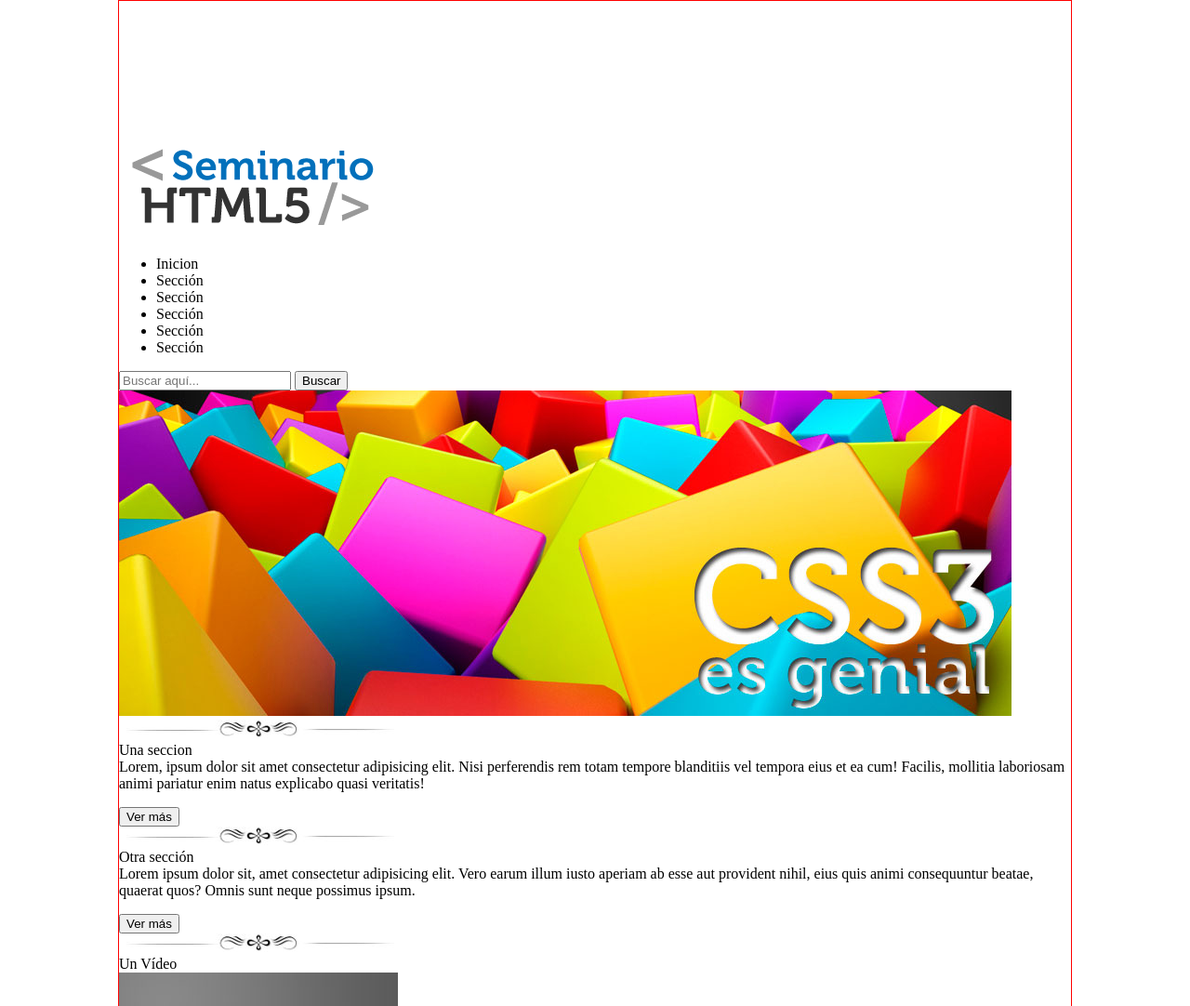
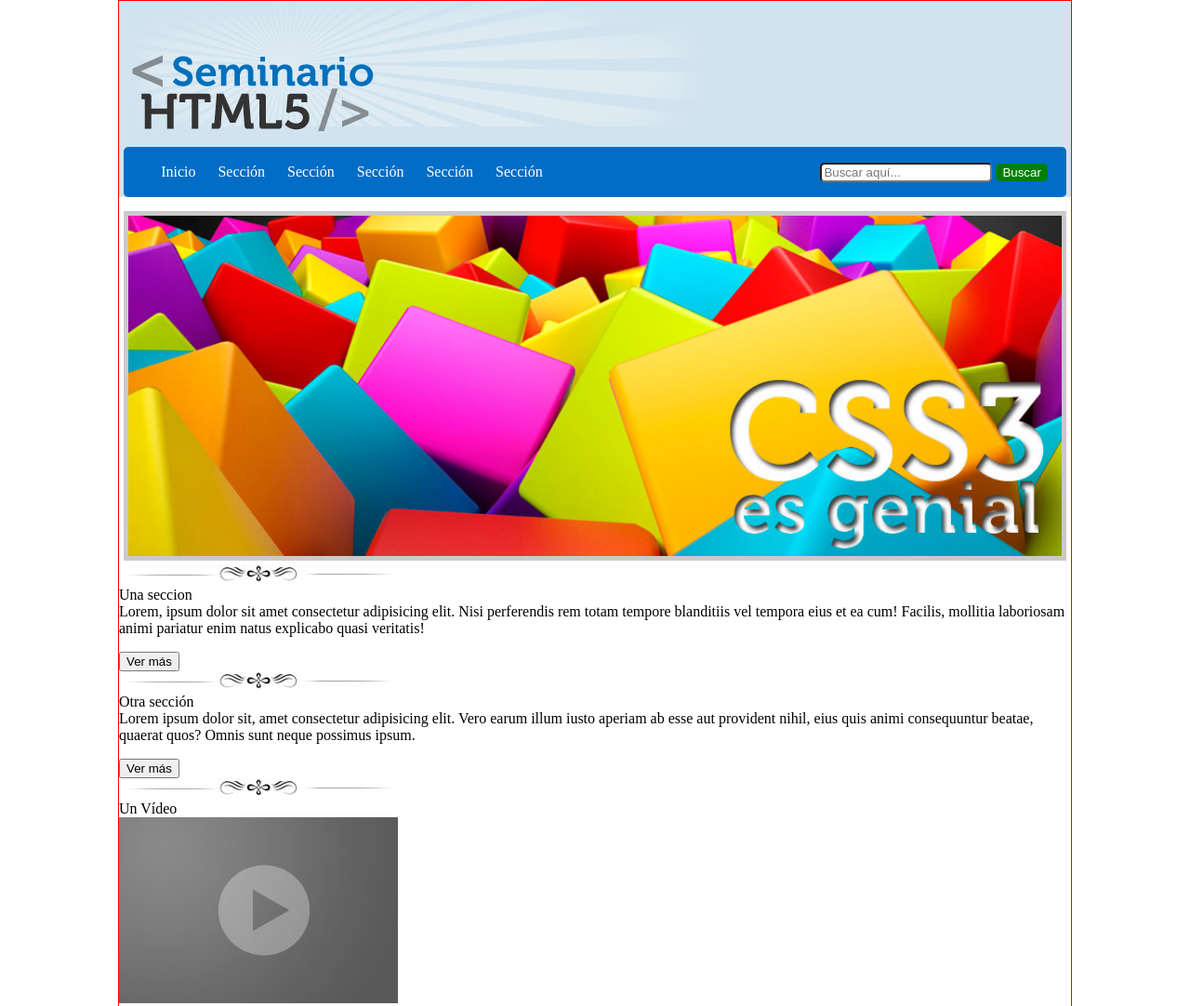
Before and after one commit to DavidRicardoZ/pw10112233, a plain HTML site: page practica01css/index.html in a window 1280 px wide. Shown: the top 1082 px of the page at 93% size. Drawn offline with Linux system fonts and the light colour scheme.

Commit message:
Practica estilos

```diff
--- a/practica01css/css/estilos.css
+++ b/practica01css/css/estilos.css
@@ -3,5 +3,48 @@ body{
     font-size: 16px;    /*1em*/
     margin: 0px auto;
     max-width: 1024px;
+}
+header{
+    background: #d1e3ee;
+}
+header nav{
+    background: #026dc6;
+    border-radius: 5px;
+    padding: 2px 0px;
+    margin: 0px auto;
+    width: 99%;
+}
+header nav form{
+    float: right;
+    margin-right: 20px;
+    margin-top: -35px;
+}
+header nav form input{
+    border-radius: 5px;
+}
+header nav form input[type= "submit"]{
+    background: green;
+    border: 1px solid green;
+    color: white;
+}
+header nav ul li{
+    /*border: 1px solid red;*/
+    color: white;
+    display: inline-block;
+    margin-right: 20px;
+}
+#Logo{
+    margin-top: -150px;
+}
 
+#Seccion01{
+    margin-top: 15px;
 }
+
+#Seccion01 article{
+    text-align: center;
+}
+#Seccion01 article img{
+    border: 5px solid rgba(150,150,150,0.5);
+    width: 98%;
+}
--- a/practica01css/index.html
+++ b/practica01css/index.html
@@ -13,7 +13,7 @@
         <img src="img/logo.png" alt="logo de HTML5" id="Logo">
         <nav>
             <ul>
-                <li>Inicion</li>
+                <li>Inicio</li>
                 <li>Sección</li>
                 <li>Sección</li>
                 <li>Sección</li>
```
